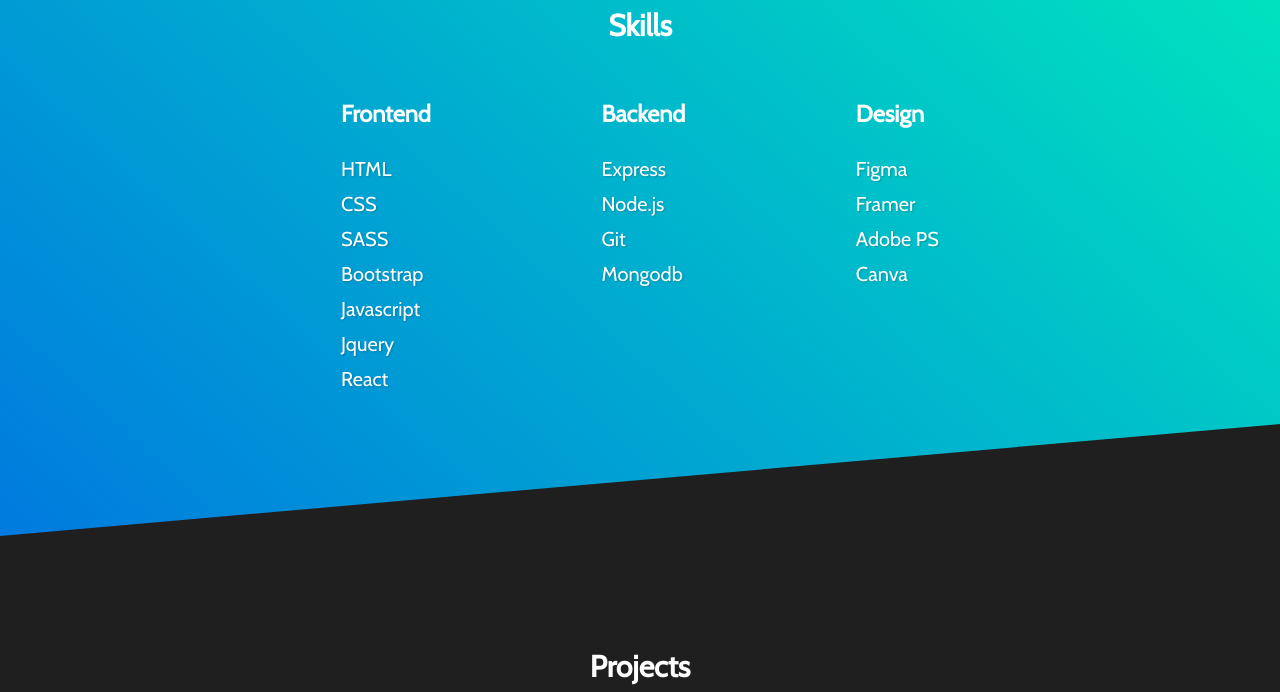
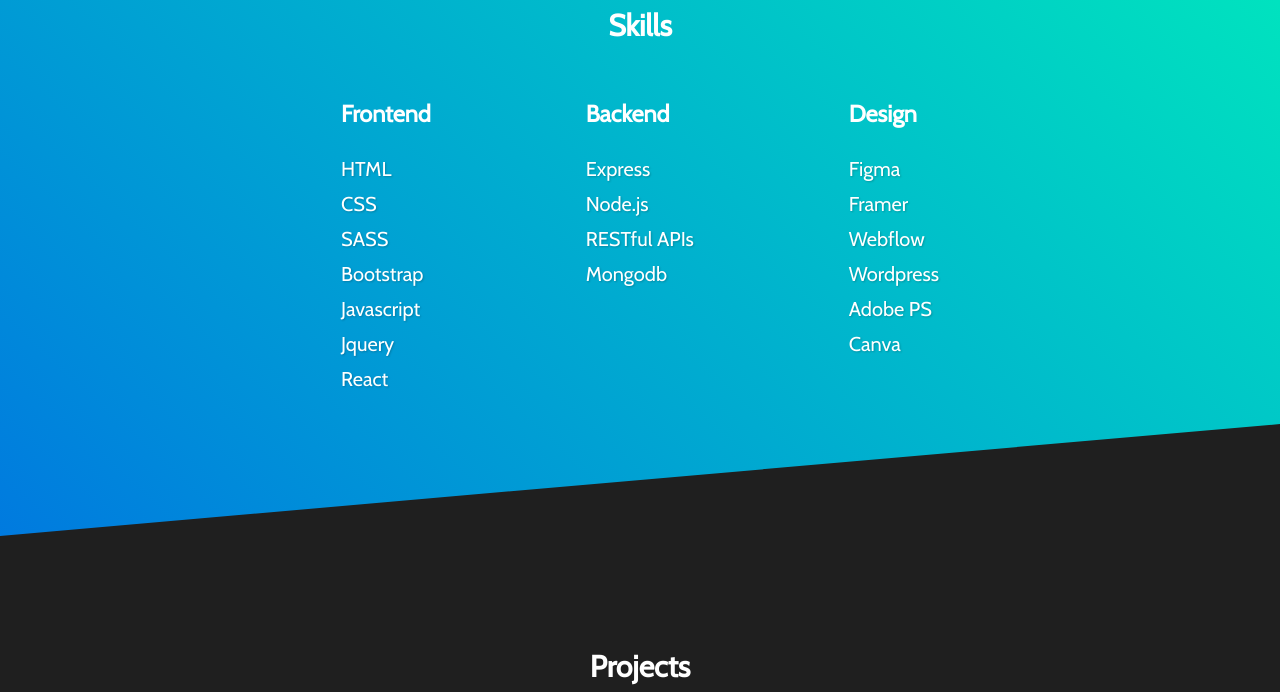
Before and after one commit to kriscodes09/MyPortfolio, a website: page index.html in a window 1280 px wide. Shown: the part 904-1596 px from the top of the page. Drawn offline with nearby package versions, Linux system fonts and the light colour scheme; a web font is replaced by a local one.

Commit message:
Update index.html

```diff
--- a/index.html
+++ b/index.html
@@ -51,7 +51,7 @@
           <ul class="skills-list">
             <li>Express</li>
             <li>Node.js</li>
-            <li>Git</li>
+            <li>RESTful APIs</li>
             <li>Mongodb</li>
           </ul>
         </div>
@@ -60,6 +60,8 @@
           <ul class="skills-list">
             <li>Figma</li>
             <li>Framer</li>
+            <li>Webflow</li>
+            <li>Wordpress</li>
             <li>Adobe PS</li>
             <li>Canva</li>
           </ul>
```
